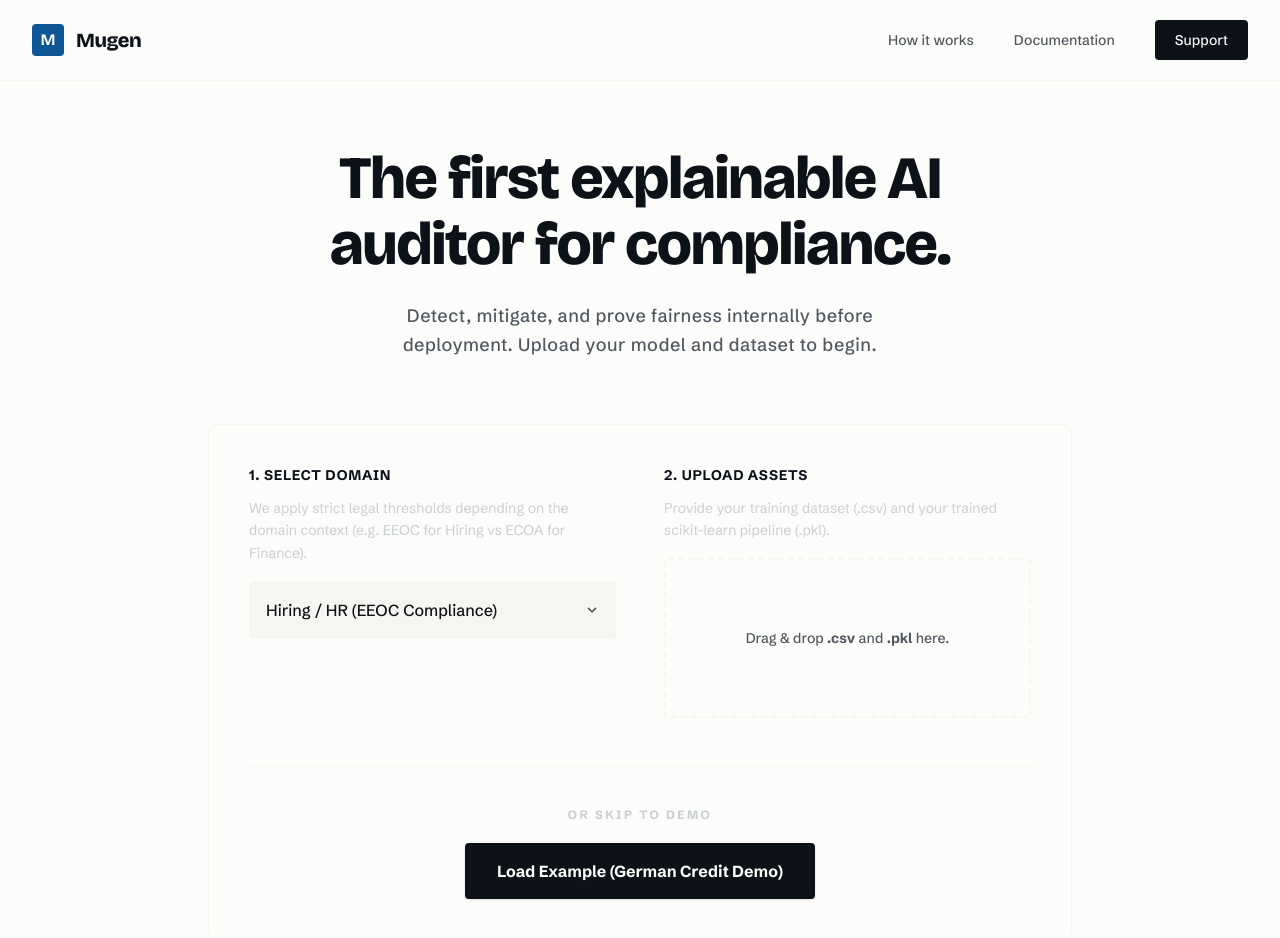
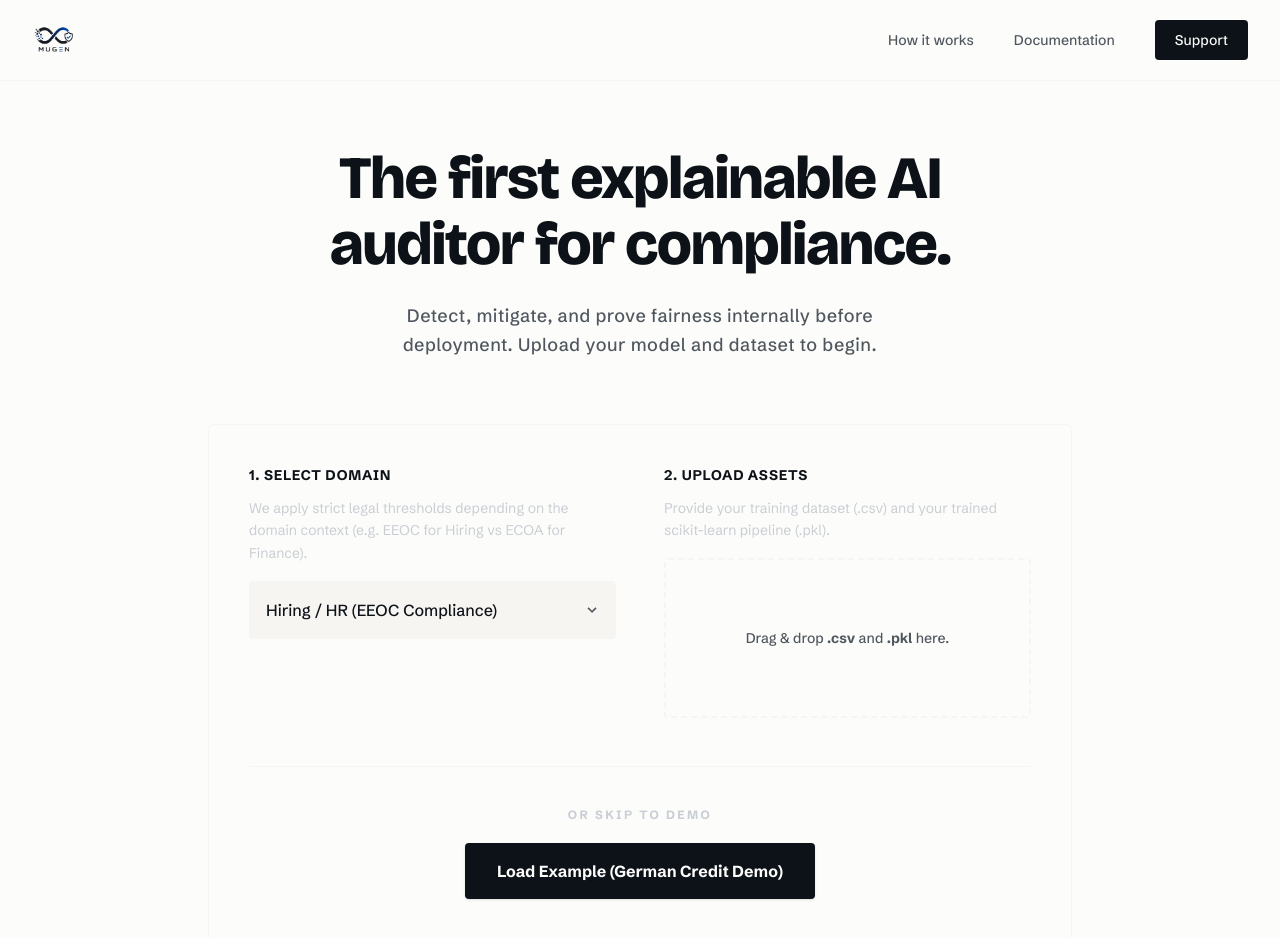
Before and after one commit to nothariharan/Mugen, a React (Vite) app in the folder frontend/: page / in a window 1280 px wide. Shown: the top 938 px of the page. Built offline with nearby package versions, Linux system fonts and the light colour scheme; no server answers; what react-plotly.js would draw is missing.

Commit message:
style: Replace text logo with image logo

```diff
--- a/frontend/src/App.tsx
+++ b/frontend/src/App.tsx
@@ -13,8 +13,7 @@ const App: React.FC = () => {
         <header className="bg-paper/90 border-b border-surface py-5 px-8 sticky top-0 z-50 backdrop-blur-md">
           <div className="max-w-7xl mx-auto flex justify-between items-center">
             <Link to="/" className="flex items-center gap-3 group">
-              <div className="w-8 h-8 bg-brand-default rounded flex items-center justify-center font-display font-bold text-paper transition-transform duration-300 ease-out-expo group-hover:-translate-y-0.5">M</div>
-              <span className="text-xl font-display font-extrabold tracking-tight text-ink">Mugen</span>
+              <img src="/logo.png" alt="Mugen Logo" className="h-8 w-auto transition-transform duration-300 ease-out-expo group-hover:-translate-y-0.5" />
             </Link>
             <nav className="flex items-center space-x-10 text-sm font-medium text-ink-muted">
               <Link to="/" className="hover:text-ink transition-colors duration-200">How it works</Link>
```
Also changed, not shown: frontend/public/logo.png (added).
